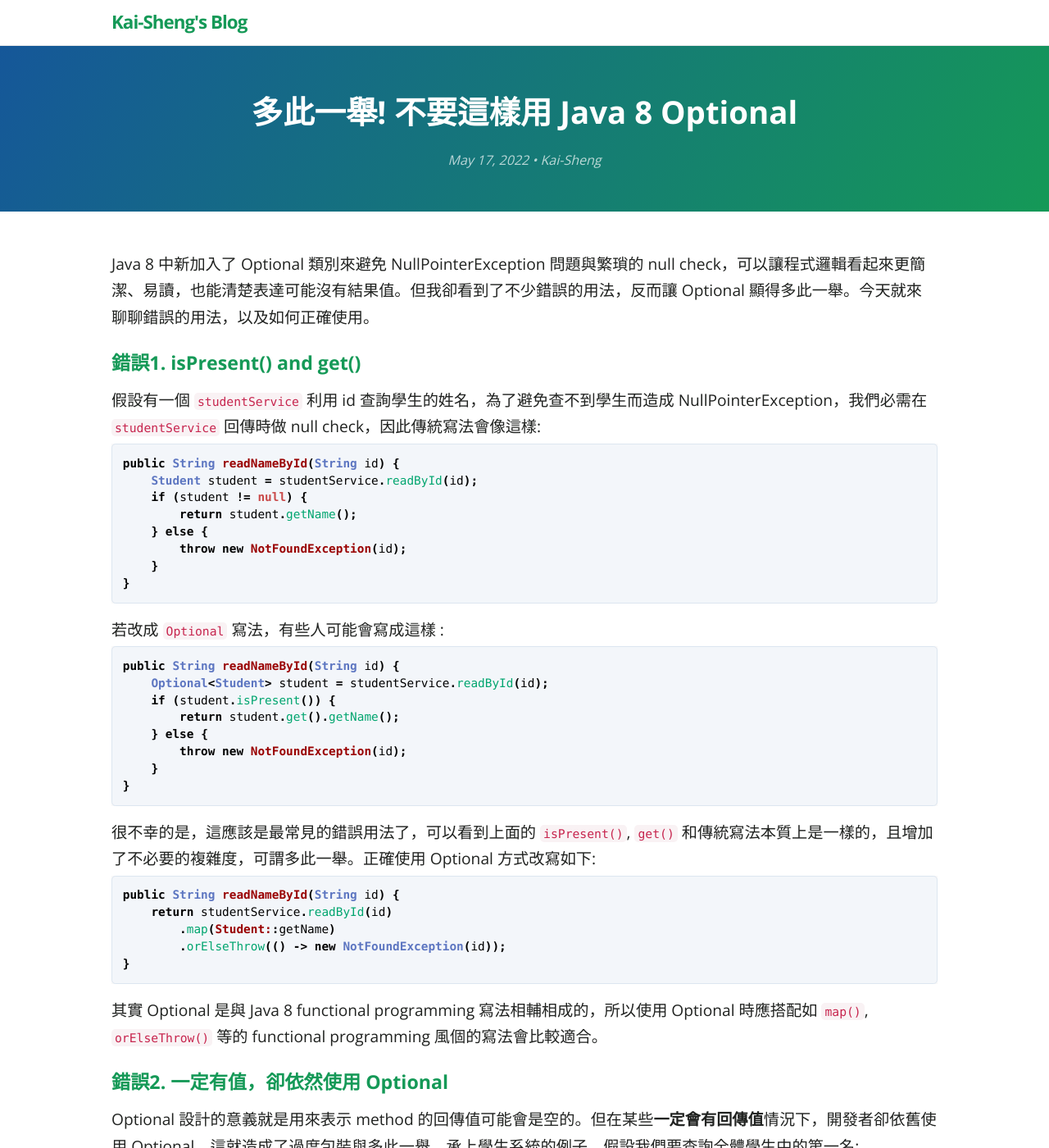
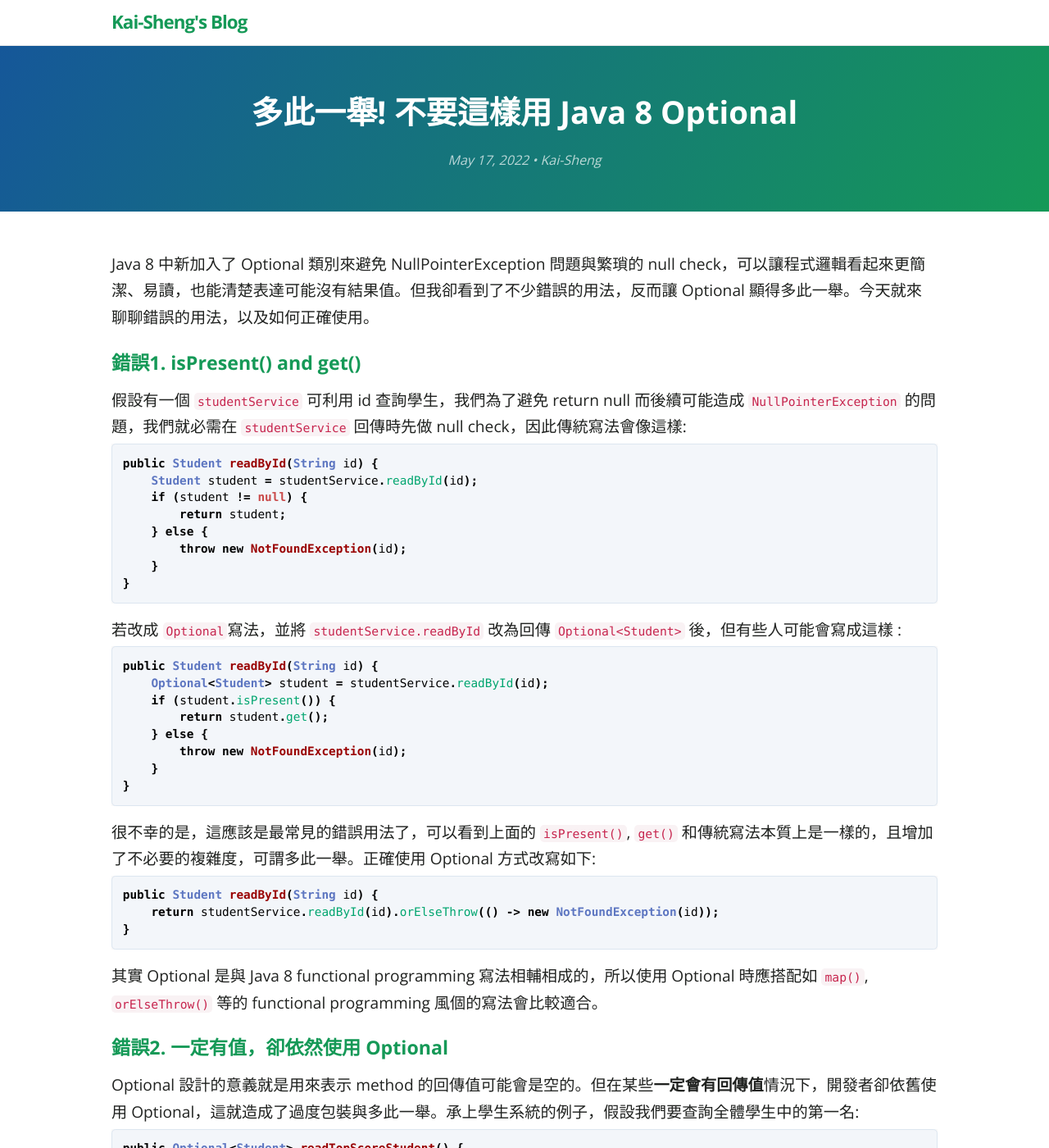
Before and after one commit to KaiSheng714/KaiSheng714.github.io, a Jekyll site: the page built from _posts/2022-05-17-misuse-of-java8-optional.md, in a window 1280 px wide and 1400 px high. Shown: the whole window at 82% size. Built offline with Jekyll 4.4.1, drawn with Linux system fonts in a browser that asks for light colours; comment, search, counter and statistics services are not loaded.

Commit message:
optional

````diff
--- a/_posts/2022-05-17-misuse-of-java8-optional.md
+++ b/_posts/2022-05-17-misuse-of-java8-optional.md
@@ -11,25 +11,25 @@ image: /assets/image/optional.png
 Java 8 中新加入了 Optional 類別來避免 NullPointerException 問題與繁瑣的 null check，可以讓程式邏輯看起來更簡潔、易讀，也能清楚表達可能沒有結果值。但我卻看到了不少錯誤的用法，反而讓 Optional 顯得多此一舉。今天就來聊聊錯誤的用法，以及如何正確使用。
 
 ## **錯誤1. isPresent() and get()**
-假設有一個 `studentService` 利用 id 查詢學生的姓名，為了避免查不到學生而造成 NullPointerException，我們必需在 `studentService` 回傳時做 null check，因此傳統寫法會像這樣:
+假設有一個 `studentService` 可利用 id 查詢學生，我們為了避免 return null 而後續可能造成 `NullPointerException` 的問題，我們就必需在 `studentService` 回傳時先做 null check，因此傳統寫法會像這樣:
 
 ```java
-public String readNameById(String id) {
+public Student readById(String id) {
     Student student = studentService.readById(id);
     if (student != null) {
-        return student.getName();
+        return student;
     } else {
         throw new NotFoundException(id);
     }
 }
 ```
-若改成 `Optional` 寫法，有些人可能會寫成這樣 :
+若改成 `Optional`寫法，並將 `studentService.readById` 改為回傳 `Optional<Student>` 後，但有些人可能會寫成這樣 :
 
 ```java
-public String readNameById(String id) {
+public Student readById(String id) {
     Optional<Student> student = studentService.readById(id);
     if (student.isPresent()) {
-        return student.get().getName();
+        return student.get();
     } else {
         throw new NotFoundException(id);
     }
@@ -39,10 +39,8 @@ public String readNameById(String id) {
 很不幸的是，這應該是最常見的錯誤用法了，可以看到上面的 `isPresent()`, `get()` 和傳統寫法本質上是一樣的，且增加了不必要的複雜度，可謂多此一舉。正確使用 Optional 方式改寫如下:
 
 ```java
-public String readNameById(String id) {
-    return studentService.readById(id)
-        .map(Student::getName)
-        .orElseThrow(() -> new NotFoundException(id));
+public Student readById(String id) {
+    return studentService.readById(id).orElseThrow(() -> new NotFoundException(id));
 }
 ```
 其實 Optional 是與 Java 8 functional programming 寫法相輔相成的，所以使用 Optional 時應搭配如 `map()`, `orElseThrow()` 等的 functional programming 風個的寫法會比較適合。
````
